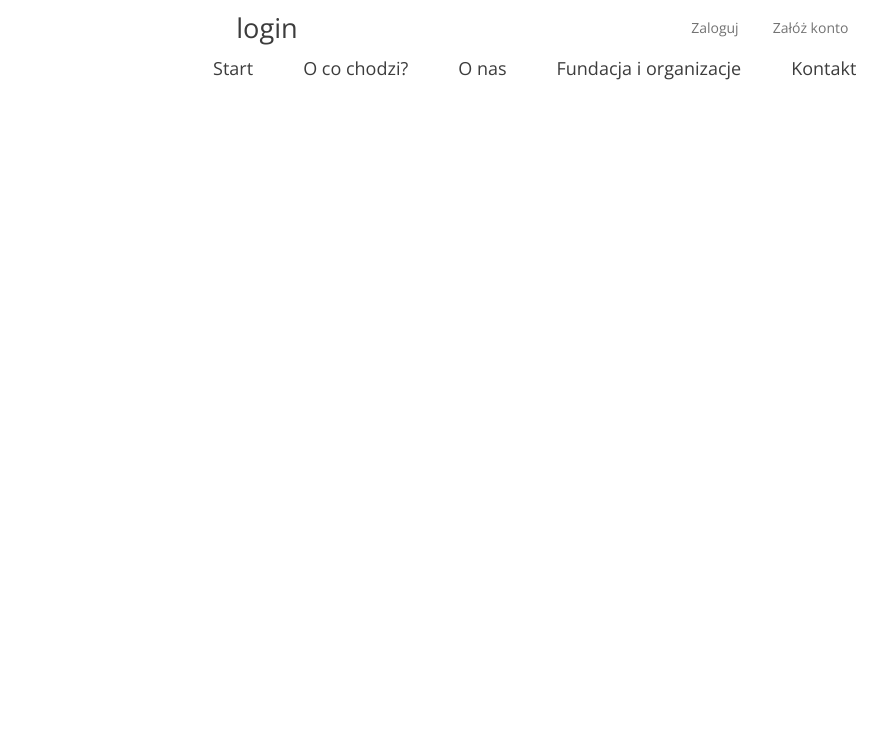
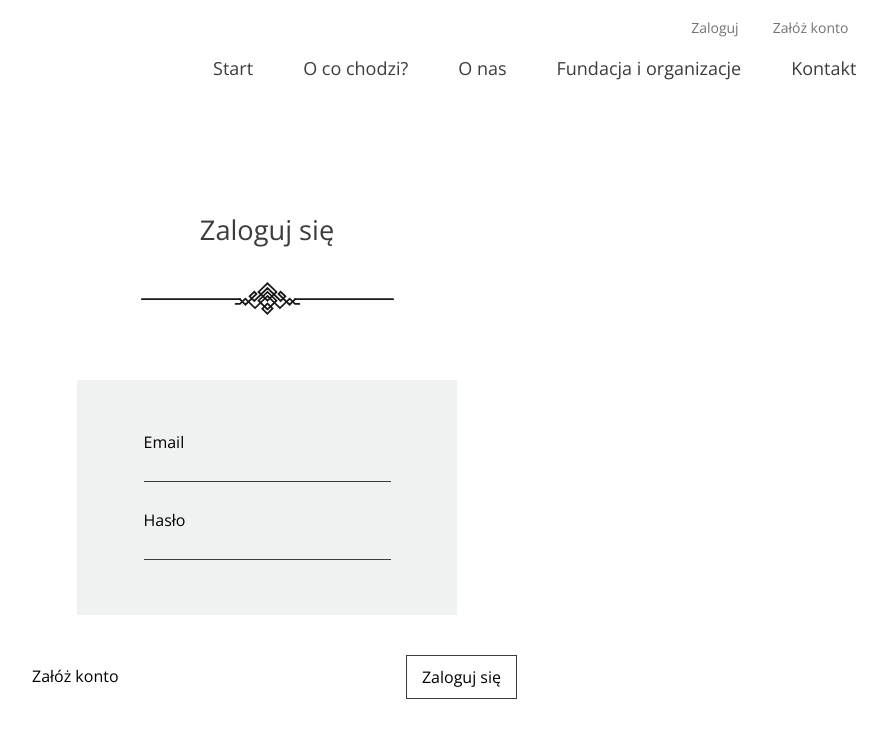
Before and after one commit to ewalis1/portfoliolab, a React (Create React App) app: page /logowanie in a window 1280 px wide. Shown: the top 738 px of the page, without its empty margins (373-1260 px from the left). Built offline with nearby package versions, Linux system fonts and the light colour scheme.

Commit message:
added footer, login styling and route to loggedIn component

```diff
--- a/src/App.js
+++ b/src/App.js
@@ -5,6 +5,7 @@ import Login from './components/Login';
 import Register from './components/Register';
 import Logout from './components/Logout';
 import Navbar from './components/Navbar';
+import LoggedIn from './components/LoggedIn';
 
 function App() {
   return (
@@ -22,8 +23,11 @@ function App() {
             <Route path="/rejestracja">
               <Register />
             </Route>
-            <Route path="/logout">
+            <Route path="/wylogowano">
               <Logout />
+            </Route>
+            <Route path="/oddaj-rzeczy">
+              <LoggedIn />
             </Route>
           </Switch>
         </div>
--- a/src/components/Home.js
+++ b/src/components/Home.js
@@ -1,6 +1,5 @@
 import HomeAboutUs from './HomeAboutUs';
 import HomeContact from './HomeContact';
-import HomeFooter from './HomeFooter';
 import HomeFourSteps from './HomeFourSteps';
 import HomeHeader from './HomeHeader';
 import HomeThreeColumns from './HomeThreeColumns';
@@ -15,7 +14,6 @@ const Home = () => {
       <HomeAboutUs />
       <HomeWhoWeHelp />
       <HomeContact />
-      <HomeFooter />
     </>
   );
 };
--- a/src/components/HomeContact.js
+++ b/src/components/HomeContact.js
@@ -1,4 +1,5 @@
 import {useState, useEffect} from 'react';
+import HomeFooter from './HomeFooter';
 const HomeContact = () => {
   const [contactForm, setContactForm] = useState('');
 
@@ -52,6 +53,7 @@ const HomeContact = () => {
           </div>
         </div>
       </div>
+      <HomeFooter />
     </div>
   );
 };
--- a/src/components/HomeFooter.js
+++ b/src/components/HomeFooter.js
@@ -1,5 +1,13 @@
 const HomeFooter = () => {
-  return <></>;
+  return (
+    <div className="footer">
+      <p className="copy">Copyright by Coders Lab</p>
+      <div className="social-media">
+        <div className="fb"></div>
+        <div className="insta"></div>
+      </div>
+    </div>
+  );
 };
 
 export default HomeFooter;
--- /dev/null
+++ b/src/components/LoggedIn.js
@@ -0,0 +1,5 @@
+const LoggedIn = () => {
+  return <></>;
+};
+
+export default LoggedIn;
--- a/src/components/Login.js
+++ b/src/components/Login.js
@@ -1,7 +1,35 @@
+import {Link} from 'react-router-dom';
+
 const Login = () => {
+  const handleSubmit = (e) => {
+    e.preventDefault();
+  };
   return (
     <div className="login">
-      <h1>login</h1>
+      <h1>Zaloguj się</h1>
+      <div className="decorate"></div>
+      <div className="login__container">
+        <form onSubmit={handleSubmit} className="form-login">
+          <div className="form-login__container">
+            <label for="login">Email</label>
+            <br />
+            <input type="email" id="login"></input>
+            <label for="password" className="password">
+              Hasło
+            </label>
+            <br />
+            <input type="password" id="password"></input>
+          </div>
+        </form>
+      </div>
+      <div className="login__links">
+        <Link to="/rejestracja" className="btn-log">
+          Załóż konto
+        </Link>
+        <Link to="/oddaj-rzeczy" className="btn btn-log">
+          Zaloguj się
+        </Link>
+      </div>
     </div>
   );
 };
--- a/src/scss/homeContact.scss
+++ b/src/scss/homeContact.scss
@@ -1,4 +1,5 @@
-@import './reset.scss';
+@import './settings/colors';
+
 .contact {
   position: relative;
   margin-top: 80px;
@@ -29,7 +30,7 @@
     justify-content: center;
     align-items: flex-end;
     position: absolute;
-    z-index: 1;
+    z-index: 2;
     .container {
       max-width: 100%;
       display: flex;
@@ -80,3 +81,39 @@
     align-self: flex-end;
   }
 }
+.footer {
+  padding-top: 60px;
+  width: 100vw;
+  height: 60px;
+  position: absolute;
+  z-index: 1;
+  bottom: 0;
+  width: 100%;
+  height: 100px;
+  background: none;
+  display: flex;
+  justify-content: center;
+  p {
+    font-size: 1rem;
+  }
+  .social-media {
+    display: flex;
+    position: absolute;
+    right: 5.5%;
+  }
+  .fb,
+  .insta {
+    width: 30px;
+    height: 30px;
+    background-size: cover;
+    background-position: center;
+    cursor: pointer;
+  }
+  .insta {
+    margin-left: 20px;
+    background-image: url('../assets/Instagram.svg');
+  }
+  .fb {
+    background-image: url('../assets/Facebook.svg');
+  }
+}
--- /dev/null
+++ b/src/scss/login.scss
@@ -0,0 +1,61 @@
+@import './settings/colors';
+
+.login {
+  width: 100vw;
+  height: 100vh;
+  display: flex;
+  flex-direction: column;
+  justify-content: center;
+  align-items: center;
+  h1 {
+    margin-top: 100px;
+  }
+  &__container {
+    width: 380px;
+    height: 235px;
+    background-color: $color-background;
+  }
+
+  .form-login {
+    width: 100%;
+    height: 100%;
+    display: flex;
+    justify-content: center;
+    align-items: center;
+    &__container {
+      width: 65%;
+      height: 100%;
+      display: flex;
+      justify-content: center;
+      align-items: flex-start;
+      flex-direction: column;
+    }
+    label {
+      font-size: 1rem;
+    }
+    input {
+      width: 100%;
+      border: none;
+      border-bottom: 0.75px solid $color-basic;
+      background: none;
+    }
+    .password {
+      margin-top: 30px;
+    }
+  }
+  &__links {
+    width: 500px;
+    margin-top: 40px;
+    display: flex;
+    justify-content: space-between;
+    .btn-log {
+      padding: 13px 15px;
+      text-decoration: none;
+      color: #000000;
+      font-weight: 300;
+      &:focus {
+        border: 0.75px solid $color-basic;
+      }
+    }
+  }
+}
--- a/src/scss/main.scss
+++ b/src/scss/main.scss
@@ -8,6 +8,7 @@
 @import './homeAboutUs.scss';
 @import './whoWeHelp.scss';
 @import './homeContact.scss';
+@import './login.scss';
 body {
   font-family: $font-base;
 }
```
